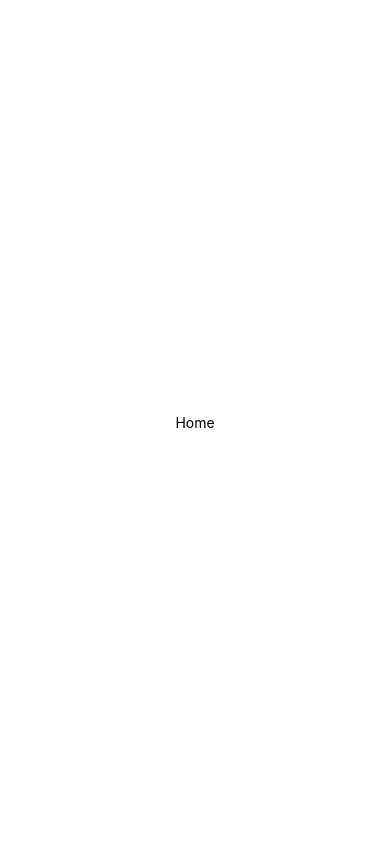
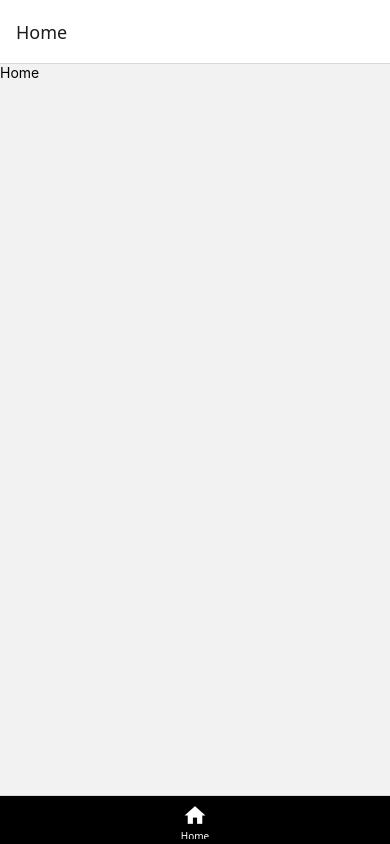
Before and after one commit to brendanddev/Collectible-Finder, a React Native app: screen / in a window 390 px wide. Built offline with nearby package versions, Linux system fonts and the light colour scheme.

Commit message:
Setup bottom tab navigation for home screen

```diff
--- a/App.tsx
+++ b/App.tsx
@@ -9,12 +9,11 @@ import { StatusBar } from 'expo-status-bar';
 import { StyleSheet, Text, View } from 'react-native';
 
 import Home from './screens/Home';
+import TabNavigator from './navigation/TabNavigator';
 
 export default function App() {
   return (
-    <View style={styles.container}>
-      <Home />
-    </View>
+      <TabNavigator />
   );
 }
 
--- /dev/null
+++ b/navigation/TabNavigator.tsx
@@ -0,0 +1,45 @@
+
+/**
+ * @file TabNavigator.tsx
+ * @author Brendan Dileo, May 2025
+ */
+
+import { SafeAreaView } from "react-native";
+import { createBottomTabNavigator } from '@react-navigation/bottom-tabs';
+import { NavigationContainer } from '@react-navigation/native';
+import { MaterialIcons } from '@expo/vector-icons';
+
+
+import Home from "../screens/Home";
+import Capture from "../screens/Capture";
+import Collection from "../screens/Collection";
+import Map from "../screens/Map";
+
+const Tab = createBottomTabNavigator();
+
+const TabNavigator = () => {
+    return (
+        <NavigationContainer>
+            <Tab.Navigator
+                initialRouteName="Home"
+                screenOptions={{
+                    tabBarStyle: { backgroundColor: 'black' },
+                    tabBarActiveTintColor: 'white',
+                    tabBarInactiveTintColor: 'gray',
+                }}
+            >
+                <Tab.Screen
+                    name="Home"
+                    component={Home}
+                    options={{
+                        tabBarIcon: ({ color, size }) => (
+                            <MaterialIcons name="home" size={size} color={color} />
+                        ),
+                    }}
+                />
+            </Tab.Navigator>
+        </NavigationContainer>
+    );
+};
+
+export default TabNavigator;
```
